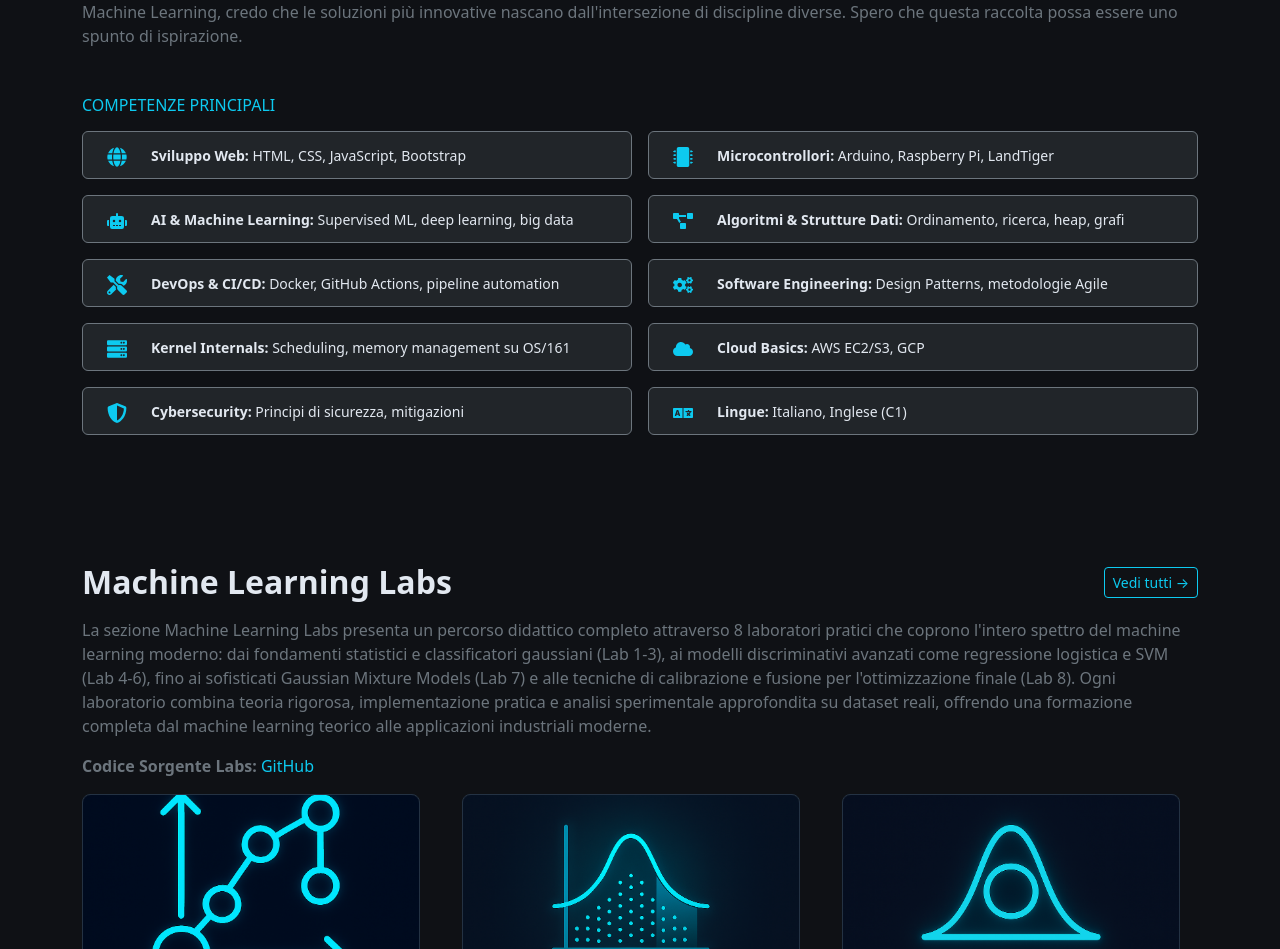
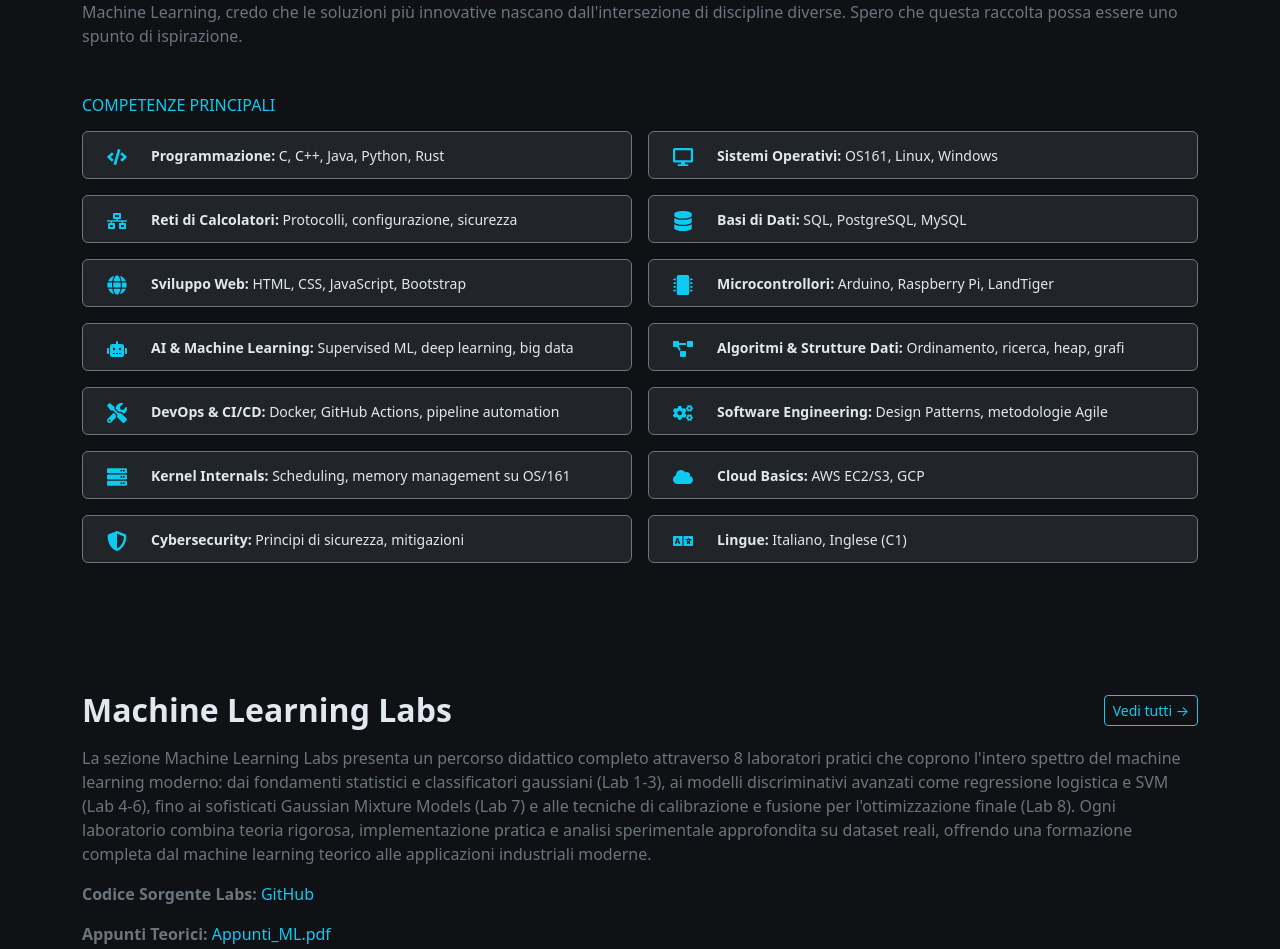
Before and after one commit to Bernuz2003/bernuz-website, a React (Vite) app: page / in a window 1280 px wide. Shown: the part 883-1832 px from the top of the page. Built offline with nearby package versions, Linux system fonts and the light colour scheme.

Commit message:
added notes

```diff
--- a/src/data/competences.ts
+++ b/src/data/competences.ts
@@ -1,16 +1,6 @@
 import type { IconType } from 'react-icons';
-import {
-  FaGlobe,
-  FaMicrochip,
-  FaRobot,
-  FaProjectDiagram,
-  FaTools,
-  FaCogs,
-  FaServer,
-  FaCloud,
-  FaShieldAlt,
-  FaLanguage,
-} from 'react-icons/fa';
+import {FaGlobe, FaMicrochip, FaRobot, FaProjectDiagram, FaTools, FaCogs, FaServer,
+  FaCloud, FaShieldAlt, FaLanguage, FaCode, FaDesktop, FaNetworkWired, FaDatabase} from 'react-icons/fa';
 
 export interface Competence {
   icon: IconType;
@@ -19,6 +9,10 @@ export interface Competence {
 }
 
 export const competences: Competence[] = [
+  { icon: FaCode, title: 'Programmazione', detail: 'C, C++, Java, Python, Rust' },
+  { icon: FaDesktop, title: 'Sistemi Operativi', detail: 'OS161, Linux, Windows' },
+  { icon: FaNetworkWired, title: 'Reti di Calcolatori', detail: 'Protocolli, configurazione, sicurezza' },
+  { icon: FaDatabase, title: 'Basi di Dati', detail: 'SQL, PostgreSQL, MySQL' },
   { icon: FaGlobe, title: 'Sviluppo Web', detail: 'HTML, CSS, JavaScript, Bootstrap' },
   { icon: FaMicrochip, title: 'Microcontrollori', detail: 'Arduino, Raspberry Pi, LandTiger' },
   { icon: FaRobot, title: 'AI & Machine Learning', detail: 'Supervised ML, deep learning, big data' },
--- a/src/pages/HomePage.tsx
+++ b/src/pages/HomePage.tsx
@@ -1,6 +1,5 @@
 import React, { useRef, useState } from 'react';
 import { Link } from 'react-router-dom';
-import { Accordion } from 'react-bootstrap';
 import emailjs from '@emailjs/browser';
 import '../styles/HomePage.css';
 import Hero from '../components/Hero';
@@ -76,6 +75,14 @@ export default function HomePage() {
             className="text-info text-decoration-none"
           >GitHub</a>
         </p>
+        <p className="text-secondary">
+          <strong>Appunti Teorici:</strong>{" "}
+          <a
+            href="/mlLabs_data/Appunti_ML.pdf"
+            download="Appunti_ML.pdf"
+            className="text-info text-decoration-none"
+          >Appunti_ML.pdf</a>
+        </p>
         <MLGrid limit={3} />
       </Section>
 
```
Also changed, not shown: 1 other file (tests, documents, lock files or other folders).
